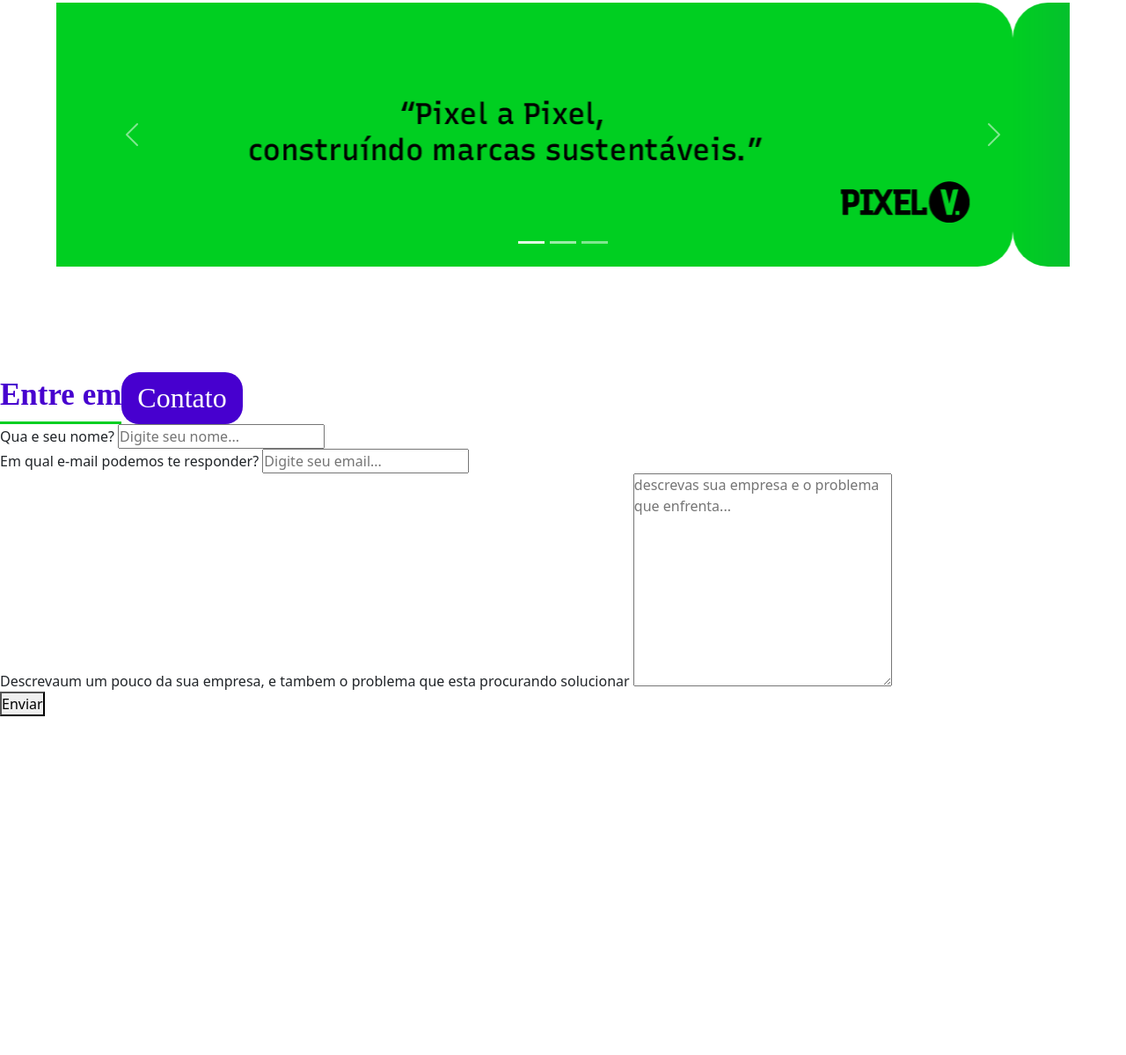
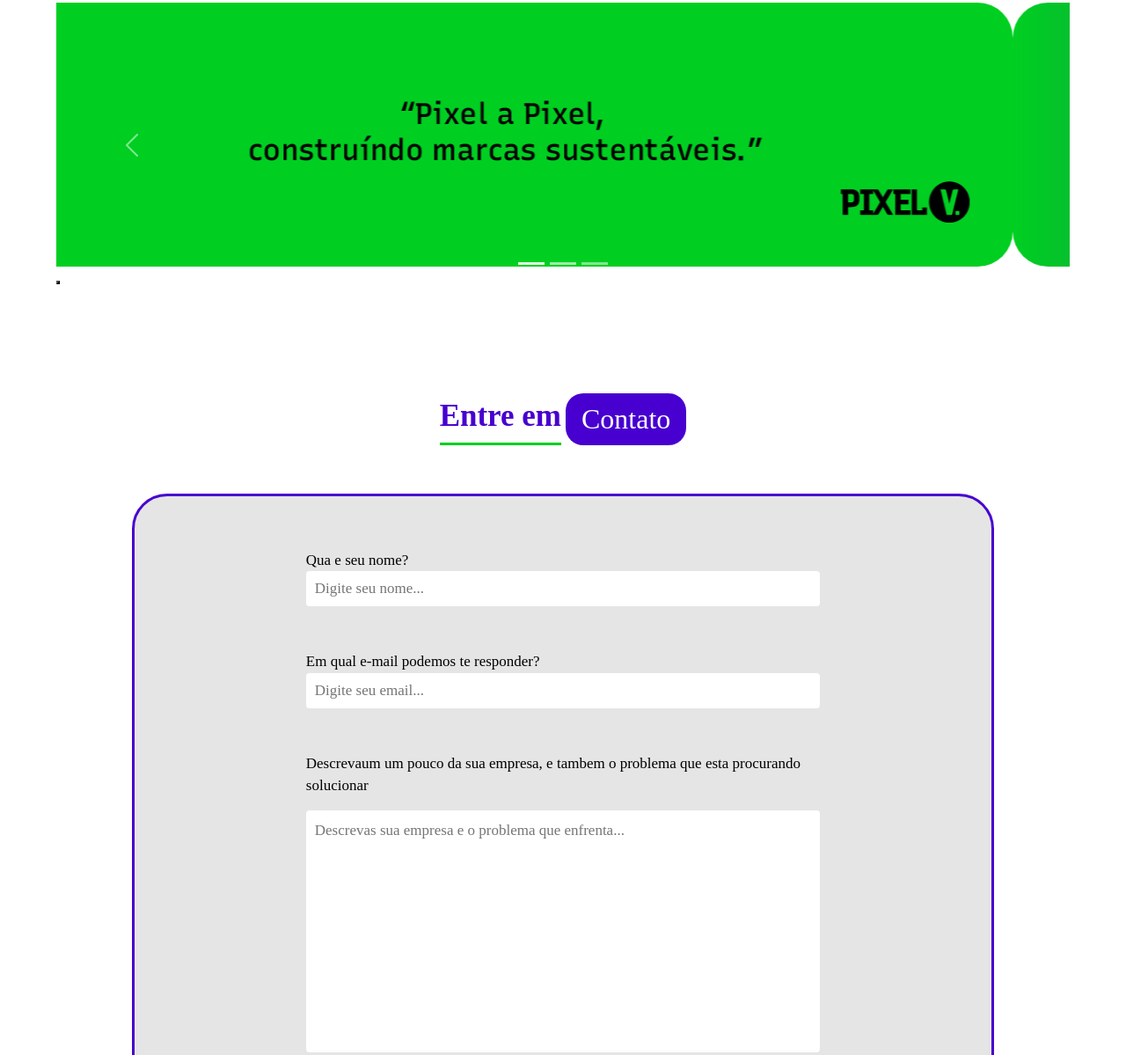
Before and after one commit to erick984/pixelV, a plain HTML site: page index.html in a window 1280 px wide. Shown: the part 2852-4051 px from the top of the page at 88% size. Before the commit the page ends 3666 px from the top, so only its background shows below. Drawn offline with nearby package versions, Linux system fonts and the light colour scheme; a web font is replaced by a local one.

Commit message:
Formulario finalizado

```diff
--- a/index.html
+++ b/index.html
@@ -154,8 +154,8 @@
                     <span class="carousel-control-prev-icon" aria-hidden="true"></span>
                     <span class="visually-hidden">Anterior</span>
                 </button>
-                <button class="carousel-control-next" type="button" data-bs-target="#meuCarrossel" data-bs-slide="next">
-                    <span class="carousel-control-next-icon" aria-hidden="true"></span>
+                <button class="ascarousel-control-next" type="button" data-bs-target="#meuCarrossel" data-bs-slide="next">
+                    <span cls="carousel-control-next-icon" aria-hidden="true"></span>
                     <span class="visually-hidden">Próximo</span>
                 </button>
 
@@ -184,11 +184,11 @@
                     <label for="campo email">Em qual e-mail podemos te responder?</label>
                     <input type="email" id="campo-email" placeholder="Digite seu email...">
                 </div>
-                <div class="camp-descricao">
+                <div class="campo-descricao">
                     <label for="campo-texto">Descrevaum um pouco da sua empresa,
                         e tambem o problema que esta procurando solucionar
                     </label>
-                    <textarea id="campo-texto" placeholder="descrevas sua empresa e o problema que enfrenta..."
+                    <textarea id="campo-texto" placeholder="Descrevas sua empresa e o problema que enfrenta..."
                         cols="30" rows="10"></textarea>
 
                 </div>
--- a/style.css
+++ b/style.css
@@ -198,13 +198,12 @@ header .container-grid {
 
 }
 
-.linha-roxa{
+.linha-roxa {
     position: absolute;
     z-index: -1;
     height: 250px;
     width: 100vw;
-    background: linear-gradient(0deg, rgba(36, 0, 105,1)0%, rgba(71, 0, 207, 1)
-100% );
+    background: linear-gradient(0deg, rgba(36, 0, 105, 1)0%, rgba(71, 0, 207, 1) 100%);
 }
 
 #servicos .card {
@@ -222,8 +221,8 @@ align-items: center;
     justify-content: center;
 }
 
-#servicos .card h3{
-    font-size: 24px ;
+#servicos .card h3 {
+    font-size: 24px;
     margin: 5px 0 30px;
     color: var(--roxo-pixelV);
     font-family: "Recurcive", sans- linear-bold;
@@ -231,40 +230,40 @@ justify-content: center;
 
 }
 
-#servicos .card p{
+#servicos .card p {
     font-family: "Recurcive", sans-linear;
-    font-size: 18px ;
+    font-size: 18px;
     margin-bottom: 20px;
     line-height: 1.5;
 }
 
-#servicos .card svg{
+#servicos .card svg {
     color: var(--roxo-pixelV);
     height: 75px;
 }
 
-#servicos .card:hover{
+#servicos .card:hover {
     border: solid 3px var(--verde-pixelV);
 
 }
 
-#servicos .card:hover h3{
+#servicos .card:hover h3 {
     color: var(--verde-pixelV);
 
 }
 
-#servicos .card:hover svg{
+#servicos .card:hover svg {
     fill: var(--verde-pixelV);
 
 }
 
 /* ---------------Cases de Sucesso------------- */
 
-#cases h2{
+#cases h2 {
     margin-right: 5px;
 }
 
-#cases{
+#cases {
     display: flex;
     flex-direction: column;
     align-items: center;
@@ -272,12 +271,152 @@ justify-content: center;
     margin-bottom: 120px;
 }
 
-#cases img{
+#cases img {
     height: 300px;
     border-radius: 40px;
 }
 
-#meuCarrossel{
+#meuCarrossel {
     max-width: 1170px;
     width: 90%;
 }
+
+
+/* -------------contato------------ */
+
+#contato {
+    text-align: center;
+    padding-bottom: 100px;
+    margin-bottom: 100px
+}
+
+#contato .titulo {
+    justify-content: center;
+    margin-bottom: 55px;
+
+}
+
+#contato h2 {
+    margin-left: 5px;
+}
+
+#contato form {
+    width: 90%;
+    max-width: 980px;
+
+    margin: 0 auto;
+    padding: 60px 0;
+
+    display: flex;
+    flex-direction: column;
+    align-items: center;
+
+    border-radius: 40px;
+    background-color: var(--Contato);
+    border: solid 3px var(--roxo-pixelV);
+
+    color: var(--preto);
+    font-family: "Recursive", sans-linear;
+    font-size: 17px;
+}
+
+.campo {
+    width: 60%;
+
+    text-align: left;
+
+    display: flex;
+    flex-direction: column;
+    justify-content: space-between;
+
+    margin-bottom: 50px;
+
+}
+
+.campo-descricao {
+    width: 60%;
+
+    text-align: left;
+
+    display: flex;
+    flex-direction: column;
+    justify-content: space-between;
+
+    margin-bottom: 30px;
+
+}
+
+.campo input {
+    height: 40px;
+
+    color: var(--preto);
+    background-color: var(--branco);
+
+    border: none;
+    border-radius: 4px;
+
+    text-indent: 10px;
+
+    outline: none;
+}
+
+
+.campo-descricao textarea {
+    color: var(--preto);
+    background-color: var(--branco);
+
+    border: none;
+    border-radius: 4px;
+
+    outline: none;
+
+    padding: 10px;
+
+    resize: none;
+}
+
+.campo-lable,
+.campo-descricao label {
+    margin-bottom: 15px;
+}
+
+.campo input,
+.campo-descricao textarea {
+    font-family: "Recursive", sans-linear;
+    font-size: 17px;
+}
+
+.campo input::placeholder
+.campo-descricao textarea::placeholder{
+    color: #a0a0a0;
+}
+
+.campo input:focus,
+.campo-descricao textarea:focus{
+    outline: 2px solid var(--verde-pixelV);
+}
+
+#contato form button{
+    height: 40px;
+    width: 60%;
+
+    background-color: var(--roxo-pixelV);
+    color: var(--branco);
+
+    border: none;
+    border-radius: 4px;
+
+    font-size: 17px;
+    font-family: "Recursive", sans-linear;
+    font-weight: 700;
+
+    text-transform: uppercase;
+
+    cursor: pointer;
+
+    transition: backgrond-color 500ms;
+}
+
+#contato form button:hover{
+    background-color: var(--verde-pixelV);
+}
```
Lines whose indentation alone changed are shown as unchanged.
